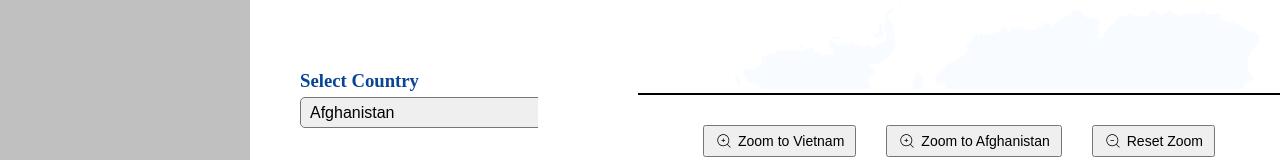
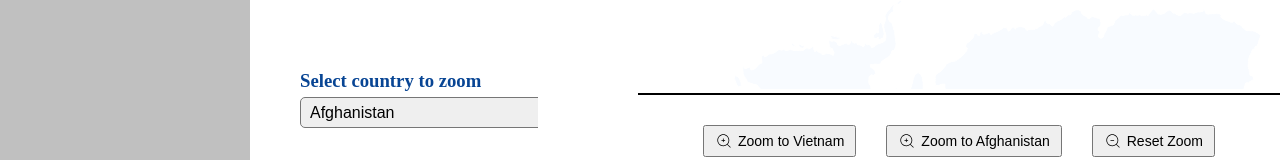
Before and after one commit to PMinhVu/mortality_decoders, a React (Vite) app: page / in a window 1280 px wide. Shown: the part 528-688 px from the top of the page. Built offline with nearby package versions, Linux system fonts and the light colour scheme.

Commit message:
chore: adjust label

```diff
--- a/src/pages/Home/Home.jsx
+++ b/src/pages/Home/Home.jsx
@@ -105,7 +105,7 @@ const Home = () => {
                     </select>
                 </div>
                 <div className={cx('country')}>
-                    <h3>Select Country</h3>
+                    <h3>Select country to zoom</h3>
                     <select value={country} onChange={handleCountryChange}>
                         {countries.map((country) => (
                             <option key={country} value={country}>
```
